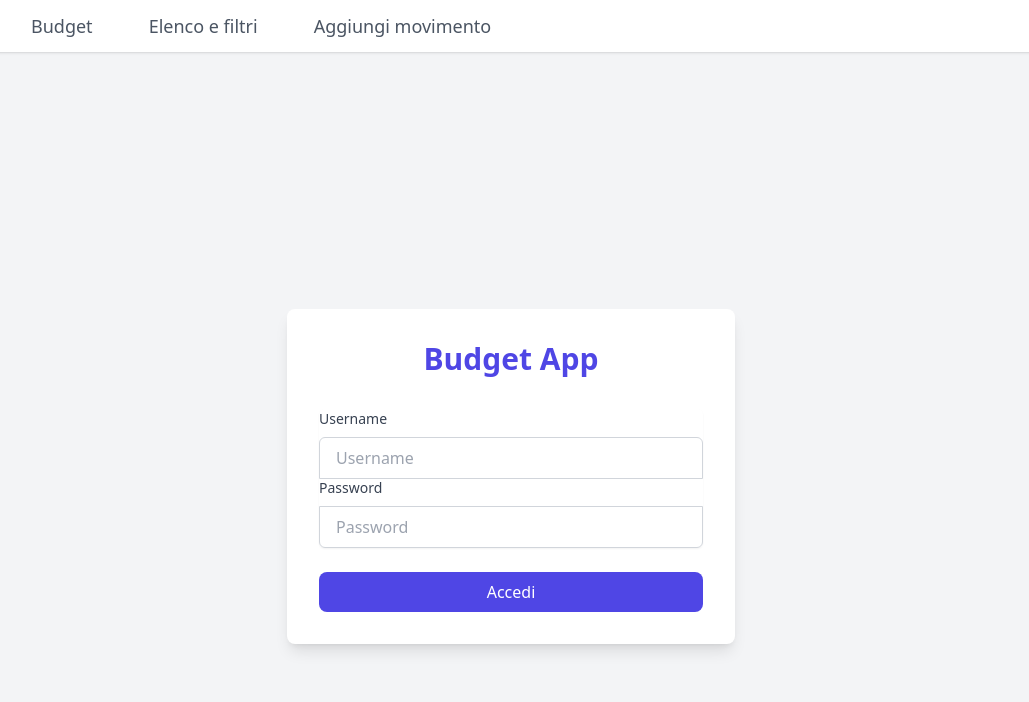
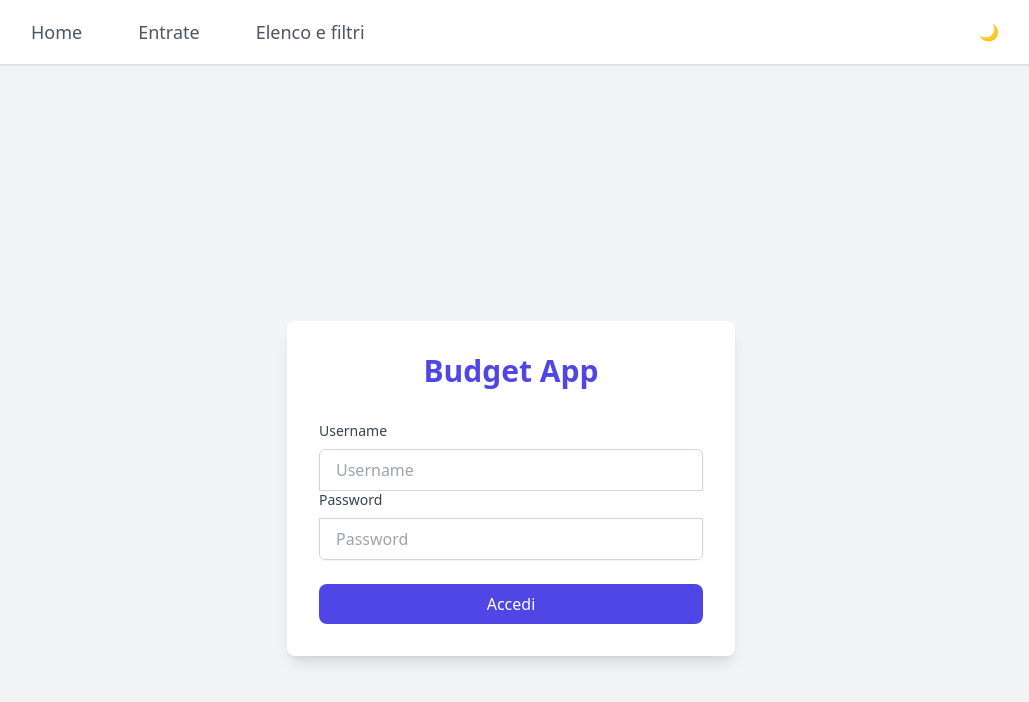
Before and after one commit to keape/budget-app, a React (Create React App) app: page /login in a window 1280 px wide. Shown: the top 702 px of the page, without its empty margins (129-1158 px from the left). Built offline with nearby package versions, Linux system fonts and the light colour scheme.

Commit message:
Update navbar links to match defined routes and add theme toggle

```diff
--- a/src/navbar.js
+++ b/src/navbar.js
@@ -13,14 +13,24 @@ function Navbar() {
       <div className="max-w-5xl mx-auto px-4 py-3 flex justify-between items-center">
         <nav className="space-x-6 text-lg">
           <Link
-            to="/budget"
+            to="/"
             className={`px-4 py-2 rounded-lg transition-colors duration-200 ${
-              location.pathname === '/budget'
+              location.pathname === '/'
                 ? 'bg-indigo-100 text-indigo-800 dark:bg-indigo-900 dark:text-indigo-200'
                 : 'text-gray-600 hover:bg-gray-100 dark:text-gray-300 dark:hover:bg-gray-800'
             }`}
           >
-            Budget
+            Home
+          </Link>
+          <Link
+            to="/budget-entrate"
+            className={`px-4 py-2 rounded-lg transition-colors duration-200 ${
+              location.pathname === '/budget-entrate'
+                ? 'bg-indigo-100 text-indigo-800 dark:bg-indigo-900 dark:text-indigo-200'
+                : 'text-gray-600 hover:bg-gray-100 dark:text-gray-300 dark:hover:bg-gray-800'
+            }`}
+          >
+            Entrate
           </Link>
           <Link
             to="/filtri"
@@ -32,17 +42,13 @@ function Navbar() {
           >
             Elenco e filtri
           </Link>
-          <Link
-            to="/"
-            className={`px-4 py-2 rounded-lg transition-colors duration-200 ${
-              location.pathname === '/'
-                ? 'bg-indigo-100 text-indigo-800 dark:bg-indigo-900 dark:text-indigo-200'
-                : 'text-gray-600 hover:bg-gray-100 dark:text-gray-300 dark:hover:bg-gray-800'
-            }`}
-          >
-            Aggiungi movimento
-          </Link>
         </nav>
+        <button
+          onClick={toggleDarkMode}
+          className="p-2 rounded-lg text-gray-600 hover:bg-gray-100 dark:text-gray-300 dark:hover:bg-gray-800"
+        >
+          {darkMode ? '☀️' : '🌙'}
+        </button>
       </div>
     </header>
   );
```
